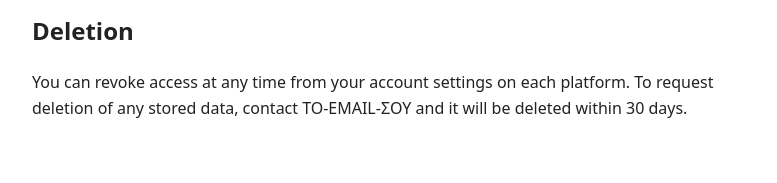
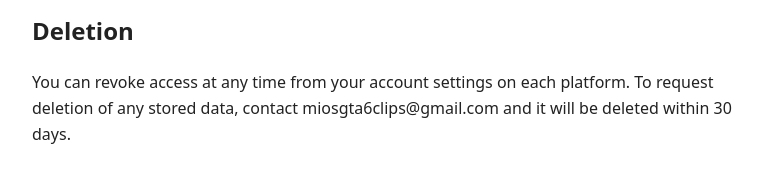
Before and after one commit to miosgta6clips/gta6-clips, a plain HTML site: page privacy.html in a window 1280 px wide. Shown: the part 483-666 px from the top of the page, without its empty margins (248-1025 px from the left). Drawn offline with Linux system fonts and the light colour scheme.

Commit message:
Update privacy.html

```diff
--- a/privacy.html
+++ b/privacy.html
@@ -1,4 +1,4 @@
 <!DOCTYPE html><html lang="en"><head><meta charset="utf-8"><meta name="viewport" content="width=device-width,initial-scale=1"><title>Privacy Policy - GTA 6 Clips</title>
 <style>body{font-family:system-ui,sans-serif;max-width:720px;margin:40px auto;padding:0 20px;line-height:1.6;color:#222}h1{font-size:1.6em}</style></head><body>
-<h1>Privacy Policy</h1><p>Last updated: November 2026</p><p>GTA 6 Clips is a personal publishing tool operated by a single individual for their own social media accounts.</p><h2>Data we access</h2><p>When you authorize the app, it receives an access token for your account and basic profile information (account ID and username). It uses these only to upload videos you have chosen to publish and to check their upload status.</p><h2>Storage</h2><p>Access tokens are stored locally on the operator's computer. No data is sold, shared with third parties, or used for advertising.</p><h2>Deletion</h2><p>You can revoke access at any time from your account settings on each platform. To request deletion of any stored data, contact ΤΟ-EMAIL-ΣΟΥ and it will be deleted within 30 days.</p>
+<h1>Privacy Policy</h1><p>Last updated: November 2026</p><p>GTA 6 Clips is a personal publishing tool operated by a single individual for their own social media accounts.</p><h2>Data we access</h2><p>When you authorize the app, it receives an access token for your account and basic profile information (account ID and username). It uses these only to upload videos you have chosen to publish and to check their upload status.</p><h2>Storage</h2><p>Access tokens are stored locally on the operator's computer. No data is sold, shared with third parties, or used for advertising.</p><h2>Deletion</h2><p>You can revoke access at any time from your account settings on each platform. To request deletion of any stored data, contact miosgta6clips@gmail.com and it will be deleted within 30 days.</p>
 </body></html>
```
